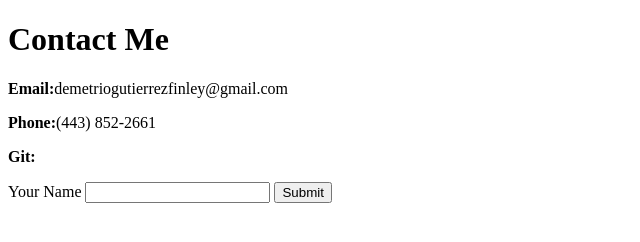
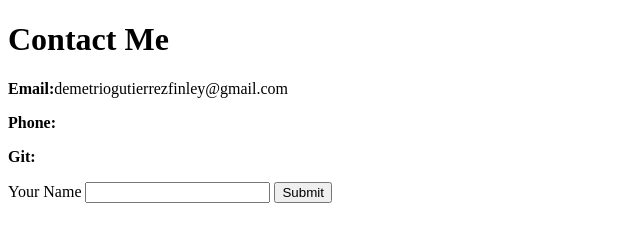
Before and after one commit to Djgf516/cv, a plain HTML site: page contactme.html in a window 1280 px wide. Shown: the whole page, without its empty margins (0-640 px from the left). Drawn offline with Linux system fonts and the light colour scheme.

Commit message:
Update contactme.html

```diff
--- a/contactme.html
+++ b/contactme.html
@@ -7,7 +7,7 @@
 <body>
   <h1>Contact Me</h1>
   <p><strong>Email:</strong>demetriogutierrezfinley@gmail.com</p>
-  <p><strong>Phone:</strong>(443) 852-2661 </p>
+  <p><strong>Phone:</strong></p>
   <p><strong>Git:</strong></p>
 
   <form class=""action="index.html"method="post">
```
